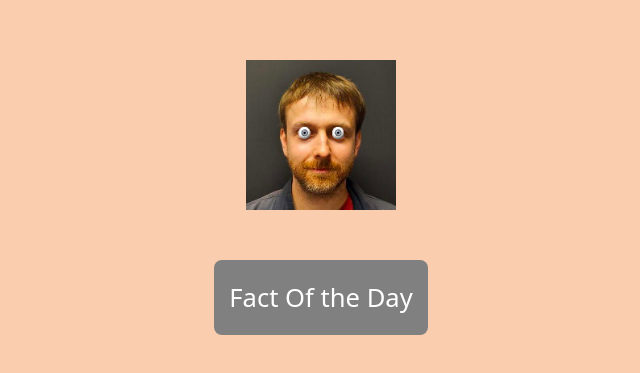
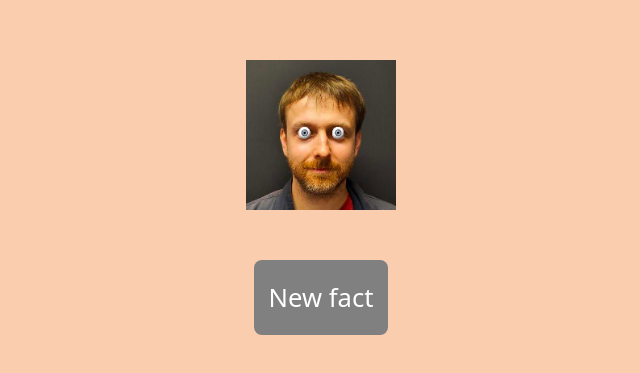
Before and after one commit to eltigredc/factmich, a plain HTML site: page index.html in a window 1280 px wide. Shown: the part 293-666 px from the top of the page, without its empty margins (319-959 px from the left). Drawn offline with Linux system fonts and the light colour scheme.

Commit message:
oupsidou

```diff
--- a/index.html
+++ b/index.html
@@ -119,7 +119,7 @@
     <p class="textBox"></p>
     <div class="mich"></div>
 
-    <div class="btn">Fact Of the Day</div>
+    <div class="btn">New fact</div>
   </div>
 
 
```
